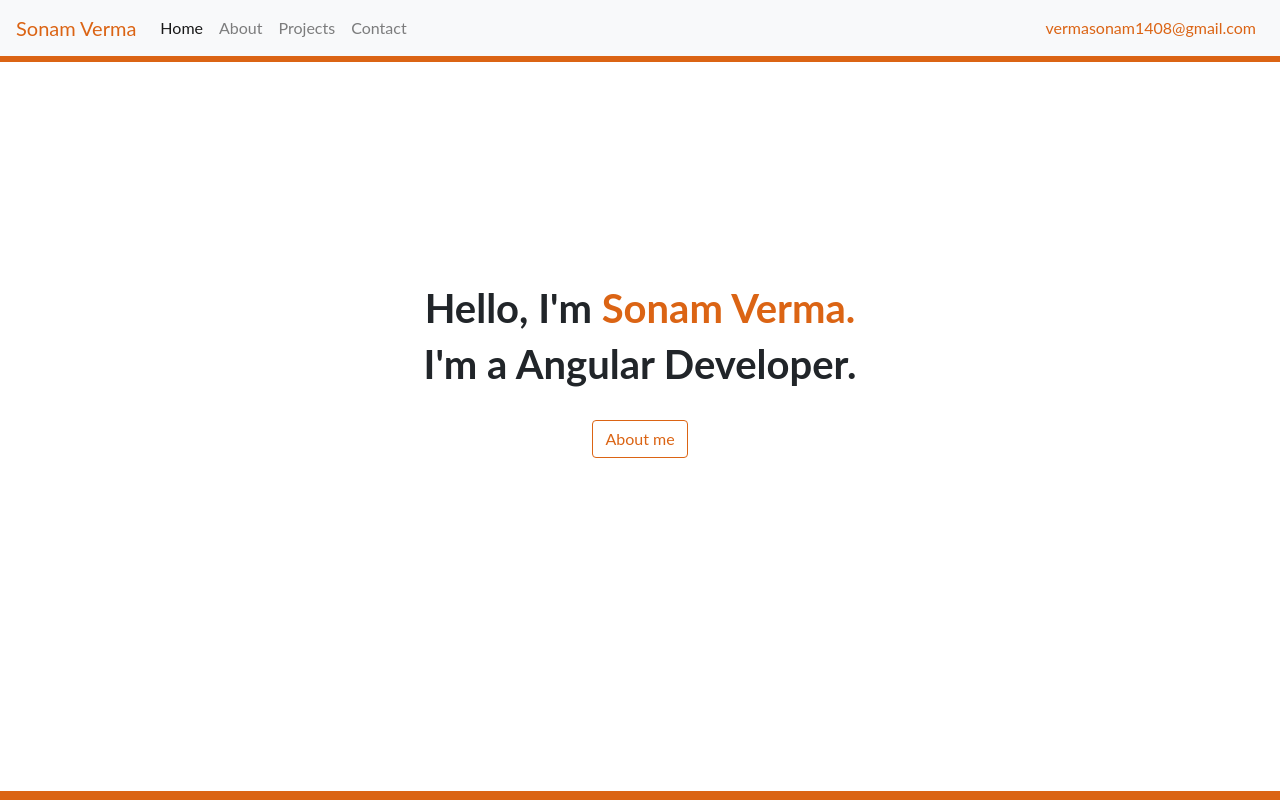
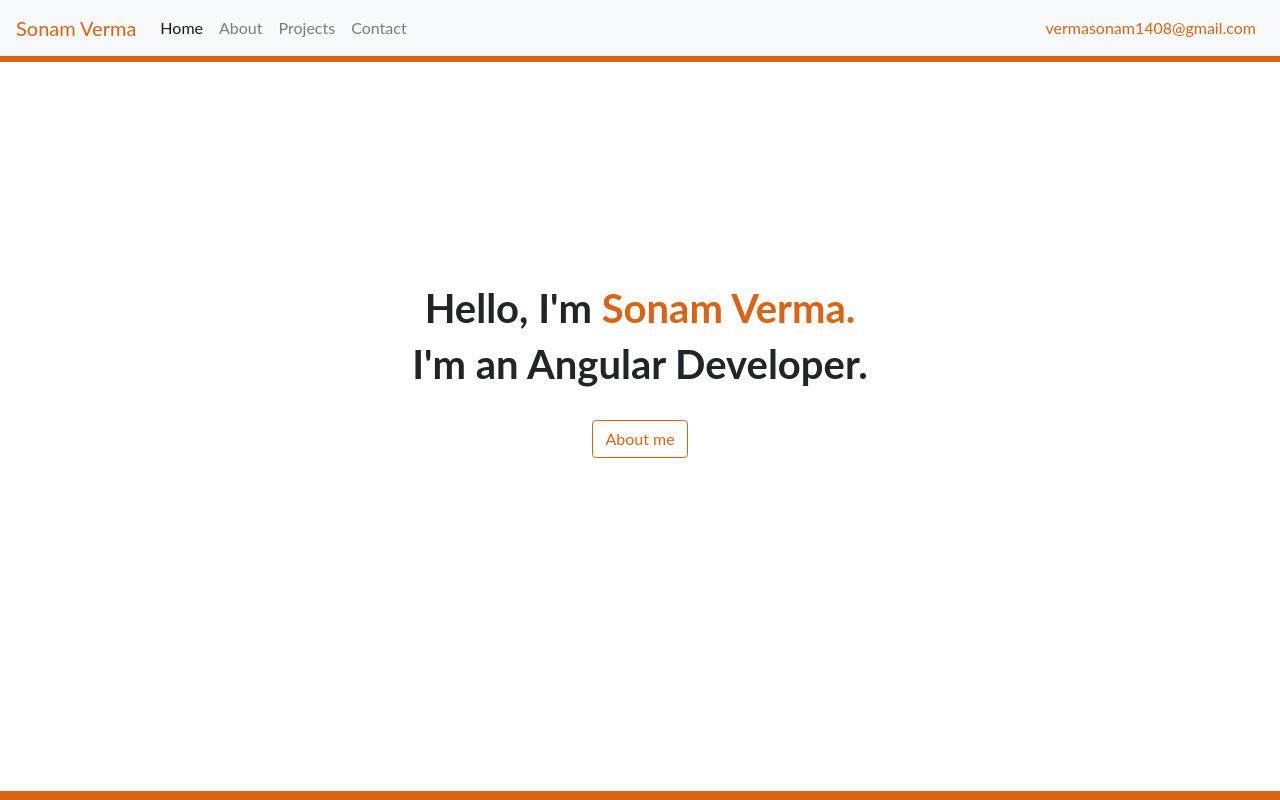
Before and after one commit to S-1408/sonam-verma14.github.io, a plain HTML site: page index.html in a window 1280 px wide. Shown: the top 800 px of the page. Drawn offline with nearby package versions, Linux system fonts and the light colour scheme.

Commit message:
update index

```diff
--- a/index.html
+++ b/index.html
@@ -75,7 +75,7 @@
         <!-- First Page -->
         <div class="first-page section">
             <h1><b>Hello, I'm </b><span class="name"><b>Sonam Verma.</b></span></h1>
-            <h1><b>I'm a Angular Developer.</b> </h1><br>
+            <h1><b>I'm an Angular Developer.</b> </h1><br>
             <a href="#about" class="about-btn btn btn-outline-dark btn-md ">About me </a>
         </div>
         <!-- First Page Ends -->
```
